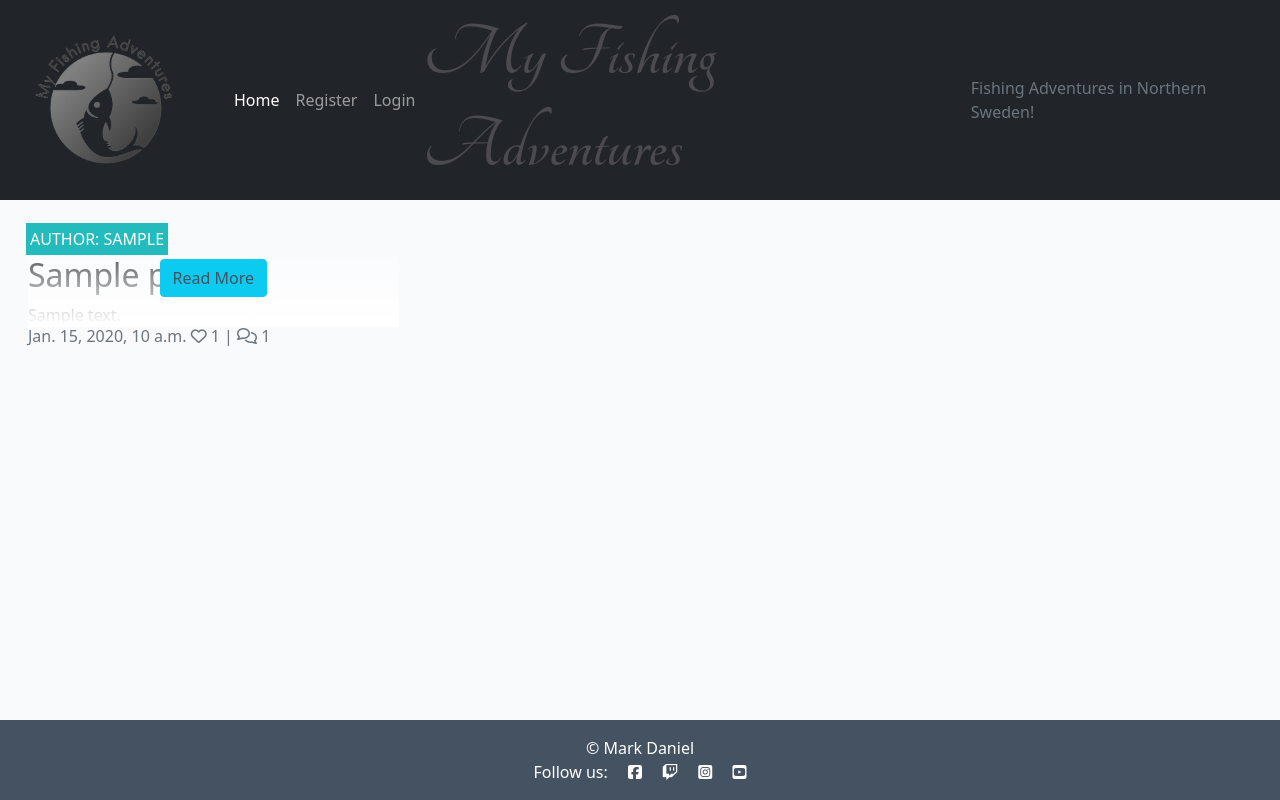
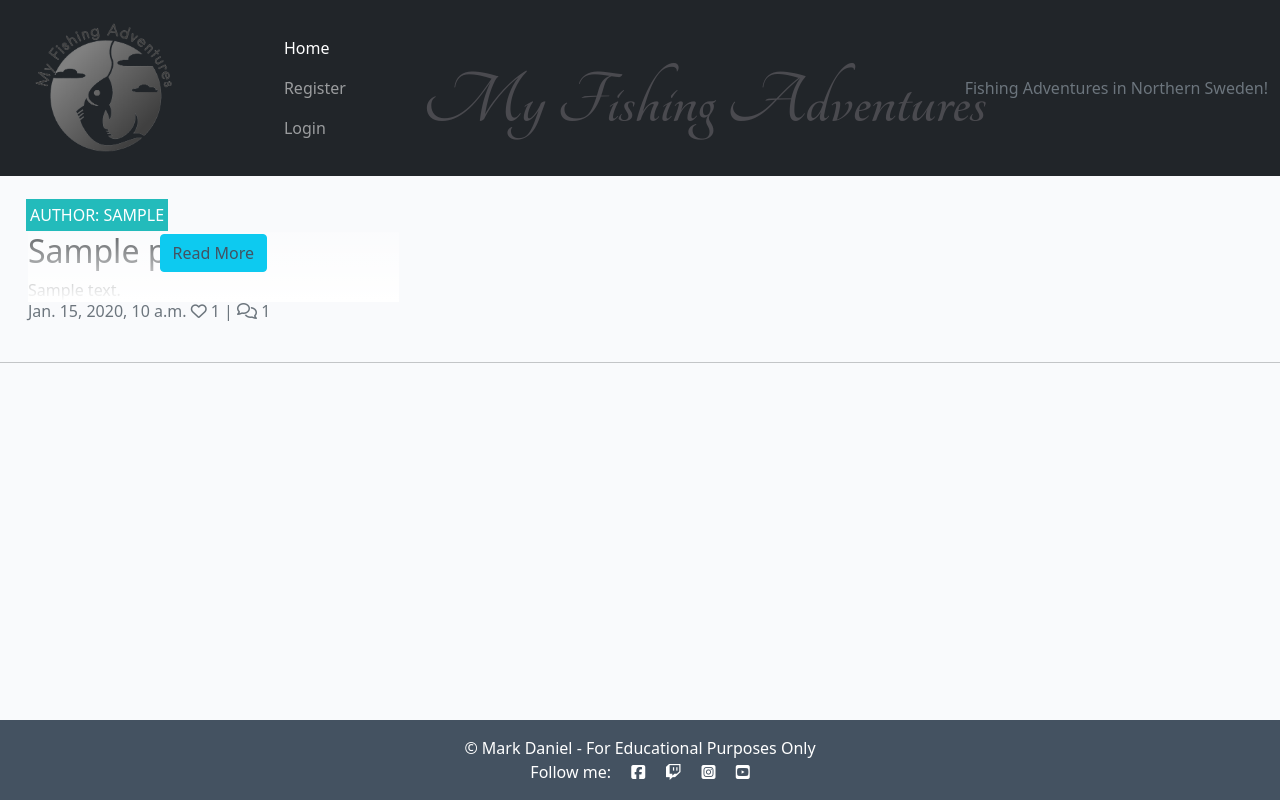
Before and after one commit to markdaniel1982/MD82-P4, a Django app: page / in a window 1280 px wide. Run offline with Django 3.2, Linux system fonts and the light colour scheme; tables that the repository leaves empty hold one stand-in row (values such as "Sample post"); some libraries are stand-ins or nearby versions.

Commit message:
adjust styling for nav bar on home page and add <hr>

```diff
--- a/static/css/style.css
+++ b/static/css/style.css
@@ -11,12 +11,21 @@ body {
     color: #4A4A4F;
 }
 
+.navbar-brand {
+    padding-top: 0.3125rem;
+    padding-bottom: 0.3125rem;
+    font-size: 1.25rem;
+    text-decoration: none;
+    white-space: nowrap;
+}
+
 .logotext {
     color: #4A4A4F;
     font-family: 'Tangerine', sans-serif;
     font-size: 6vw;
-    position: sticky;
+    position: relative;
     top: 14px;
+    left: 10%;
 }
 
 #navlogo {
@@ -31,6 +40,10 @@ body {
     margin-bottom: 0;
     list-style: none;
     align-items: center;
+}
+
+.nav-link-adjusted {
+    padding-left: 50px;
 }
 
 a {
--- a/templates/base.html
+++ b/templates/base.html
@@ -37,6 +37,7 @@
             </button>
             <div class="collapse navbar-collapse" id="navbarText">
                 <ul class="navbar-nav me-auto mb-2 mb-lg-0">
+                    <span class="nav-link-adjusted">
                         <li class="nav-item">
                             <a class="nav-link active" aria-current="page" href="{% url 'home' %}">Home</a>
                         </li>
@@ -45,6 +46,15 @@
                             <span class="nav-link active"><strong>{{ user }} </strong><a id="nav-link-logout"
                                     href="{% url 'account_logout' %}">(<small">Logout</small>)</a></span>
                         </li>
+                        <span>
+                            {% if request.user.is_superuser %}
+                            <li>
+
+                                <a href="{% url 'add_post' %}"><button class="btn btn-secondary">Add Post</button></a>
+
+                            </li>
+                            {% endif %}
+                        </span>
                         {% else %}
                         <li class="nav-item">
                             <a class="nav-link" href="{% url 'account_signup' %}">Register</a>
@@ -53,14 +63,8 @@
                             <a class="nav-link" href="{% url 'account_login' %}">Login</a>
                         </li>
                         {% endif %}
-                    <li>
-                    <li>
-                        {% if request.user.is_superuser %}
+                    </span>
 
-                        <a href="{% url 'add_post' %}"><button class="btn btn-secondary">Add Post</button></a>
-
-                        {% endif %}
-                    </li>
                     <span class="display-1 logotext">My Fishing Adventures</span></li>
                 </ul>
                 <span class="navbar-text text-muted">
@@ -90,8 +94,8 @@
 
     <!-- Footer -->
     <footer class="footer mt-auto py-3 dark-bg">
-        <p class="m-0 text-center text-white">&copy; Mark Daniel</p>
-        <p class="m-0 text-center text-white">Follow us: <i class="fab fa-facebook-square ms-3"></i>
+        <p class="m-0 text-center text-white">&copy; Mark Daniel - For Educational Purposes Only</p>
+        <p class="m-0 text-center text-white">Follow me: <i class="fab fa-facebook-square ms-3"></i>
             <i class="fab fa-twitch ms-3"></i>
             <i class="fab fa-instagram-square ms-3"></i>
             <i class="fab fa-youtube-square ms-3"></i>
--- a/templates/index.html
+++ b/templates/index.html
@@ -51,6 +51,7 @@
                         </div>
                     </div>
                 </div>
+                <hr>
                 {% if forloop.counter|divisibleby:3 %}
             </div>
             <div class="row">
```
Also changed, not shown: other parts of static/css/style.css (+0 -59 lines). Lines whose indentation alone changed are shown as unchanged.
